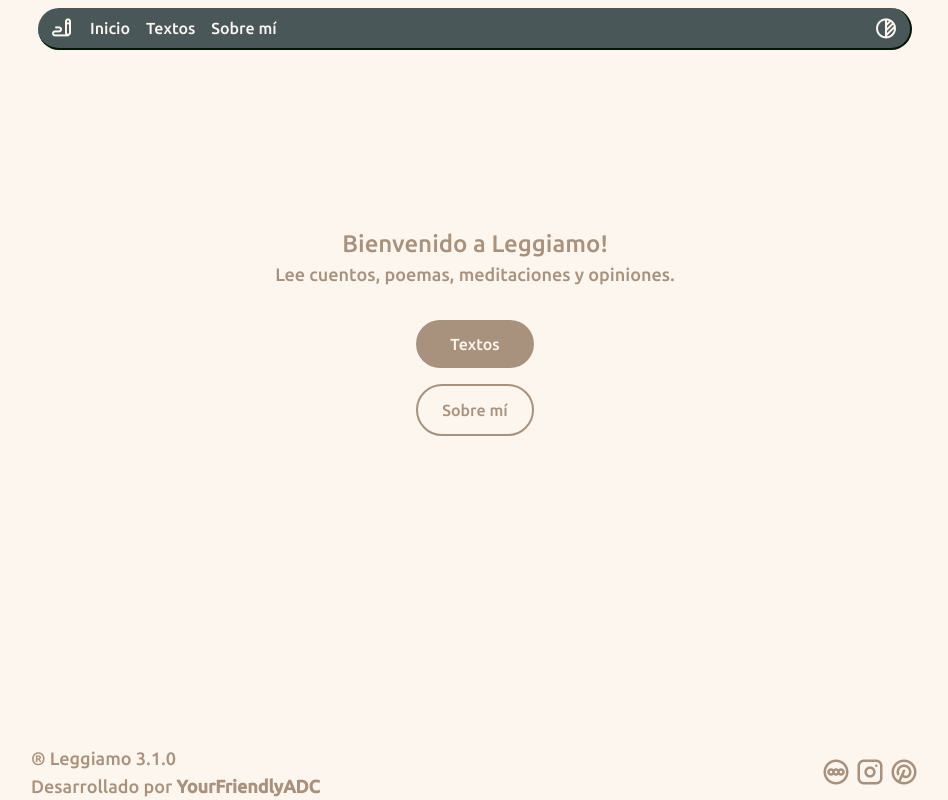
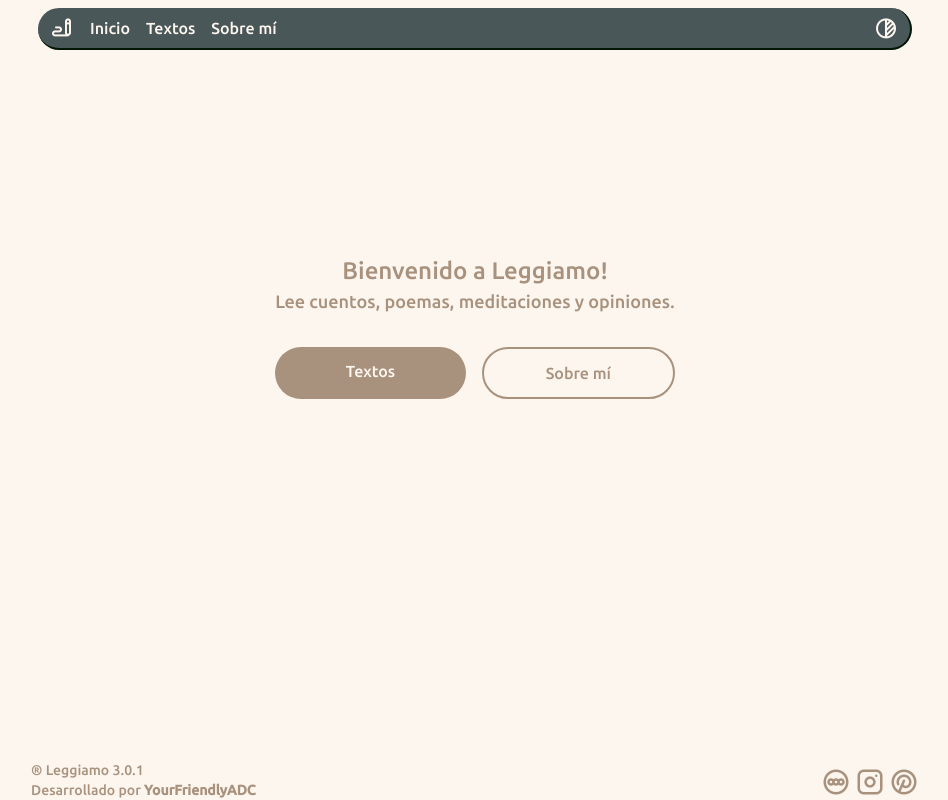
Before and after one commit to adechlien/Leggiamo, an Astro site: page / in a window 1280 px wide. Shown: the whole page, without its empty margins (165-1113 px from the left). Built offline with nearby package versions, Linux system fonts and the light colour scheme; Astro itself is replaced by a stand-in of ours.

Commit message:
3.0.1 some little visual details

```diff
--- a/src/components/Footer.astro
+++ b/src/components/Footer.astro
@@ -2,15 +2,15 @@
 const today = new Date();
 ---
 
-<footer class="flex px-4 justify-between sm:mx-2 sm:py-0 w-full items-center gap-1 mt-auto">
+<footer class="flex flex-col sm:flex-row-reverse px-4 justify-between sm:mx-2 sm:py-0 w-full items-center sm:items-end gap-1 mt-auto">
 	<!-- &copy; {today.getFullYear()} Alejandro José Hernández Polo. All rights reserved. -->
-	<p class="text-sm sm:text-lg dark:text-dark-text text-light-text font-medium">
-		® Leggiamo 3.1.0 <br>
-		Desarrollado por <a href="https://yourfriendlyadc.vercel.app" class="dark:text-dark-text text-light-text font-semibold" target="_blank">YourFriendlyADC</a>
-	</p>
 	<div class="dark:text-dark-text text-light-text flex justify-center items-end gap-1">
 		<a href="https://letterboxd.com/yourfriendlyadc/" target="_blank"><i class="ti ti-brand-letterboxd text-3xl"></i></a>
 		<a href="https://www.instagram.com/YourFriendlyADC/" target="_blank"><i class="ti ti-brand-instagram text-3xl"></i></a>
 		<a href="https://www.pinterest.com/yourfriendlyadc/" target="_blank"><i class="ti ti-brand-pinterest text-3xl"></i></a>
 	</div>
+	<p class="text-sm text-center sm:text-left dark:text-dark-text text-light-text font-medium">
+		® Leggiamo 3.0.1 <br>
+		Desarrollado por <a href="https://yourfriendlyadc.vercel.app" class="dark:text-dark-text text-light-text font-semibold" target="_blank">YourFriendlyADC</a>
+	</p>
 </footer>
--- a/src/pages/index.astro
+++ b/src/pages/index.astro
@@ -18,9 +18,9 @@ import { SITE_TITLE, SITE_DESCRIPTION } from '../consts';
 					<p class="text-2xl font-medium mb-1 sm:mb-0">{SITE_DESCRIPTION}</p>
 					<p class="text-lg font-medium">Lee cuentos, poemas, meditaciones y opiniones.</p>
 				</div>
-				<div class="flex flex-col justify-evenly w-60 sm:w-auto gap-4 sm:gap-4 sm:justify-start">
-					<a href="/blog" class="dark:bg-dark-header bg-[#a9927d] dark:text-dark-header-text text-light-header-text text-center py-3 px-4 sm:px-6 rounded-full text-base font-medium w-full sm:w-auto">Textos</a>
-					<a href="/about" class="bg-transparent border-2 border-[#a9927d] dark:border-dark-header-text dark:text-dark-header-text text-center py-3 px-4 sm:px-6 rounded-full text-base font-medium w-full sm:w-auto">Sobre mí</a>
+				<div class="flex flex-col sm:flex-row justify-evenly w-full gap-4 sm:gap-4 sm:justify-start">
+					<a href="/blog" class="dark:bg-dark-header bg-[#a9927d] dark:text-dark-header-text text-light-header-text text-center py-3 px-4 sm:px-6 rounded-full text-base font-medium w-full">Textos</a>
+					<a href="/about" class="bg-transparent border-2 border-[#a9927d] dark:border-dark-header-text dark:text-dark-header-text text-center py-3 px-4 sm:px-6 rounded-full text-base font-medium w-full">Sobre mí</a>
 				</div>
 			</div>
 		</main>
```
